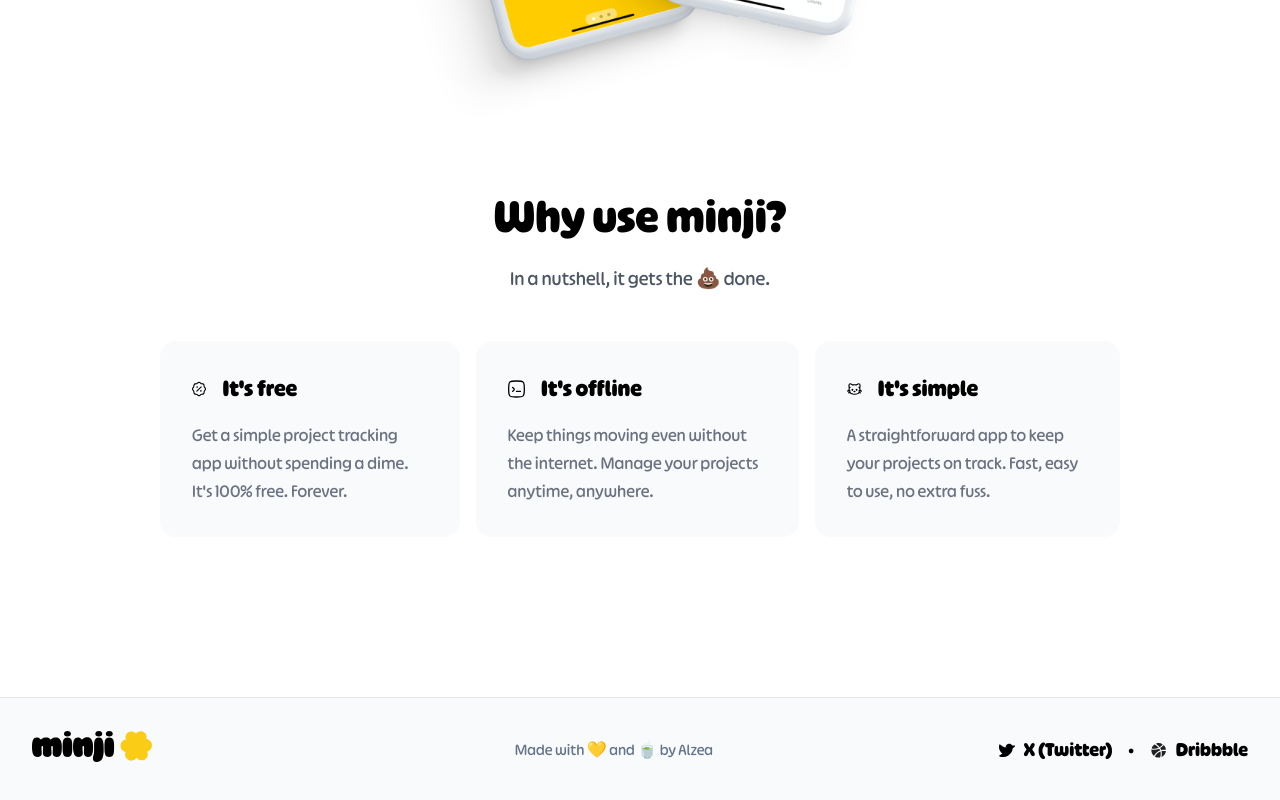
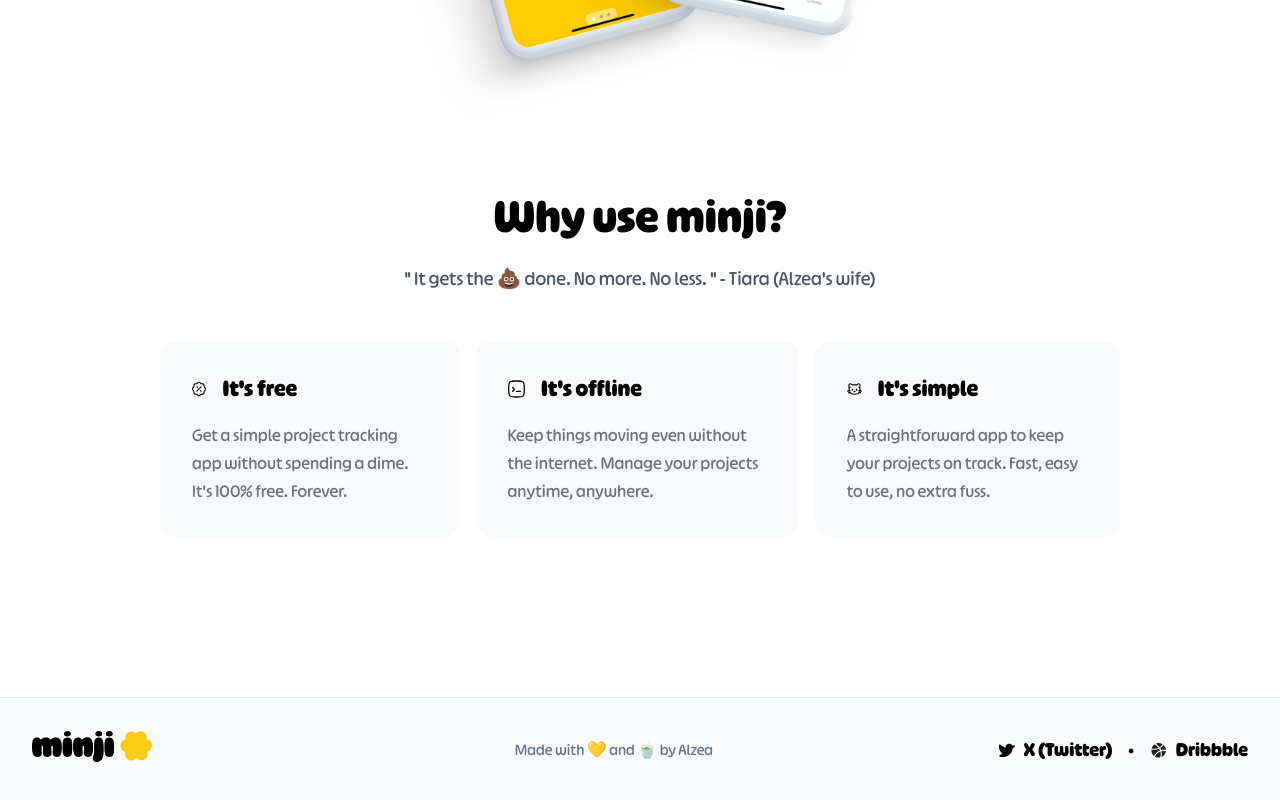
Before and after one commit to maszea/Getminji-Website, a React (Vite) app: page / in a window 1280 px wide. Shown: the part 1047-1847 px from the top of the page. Built offline with nearby package versions, Linux system fonts and the light colour scheme.

Commit message:
Add testi

```diff
--- a/src/components/WhyUse.jsx
+++ b/src/components/WhyUse.jsx
@@ -26,7 +26,7 @@ export default function whyUse() {
         <div className="container mx-auto pb-20 sm:pb-40">
             <h2 className="text-3xl sm:text-5xl font-bold text-center pb-4 sm:pb-6">Why use minji?</h2>
             <p className="text-xl text-center text-gray-600 pb-12">
-                In a nutshell, it gets the 💩 done.
+                &quot; It gets the 💩 done. No more. No less. &quot; - Tiara (Alzea&apos;s wife)
             </p>
             <div className="flex flex-col sm:flex-row gap-4 px-4 sm:px-40">
                 {features.map((feature, index) => (
```
